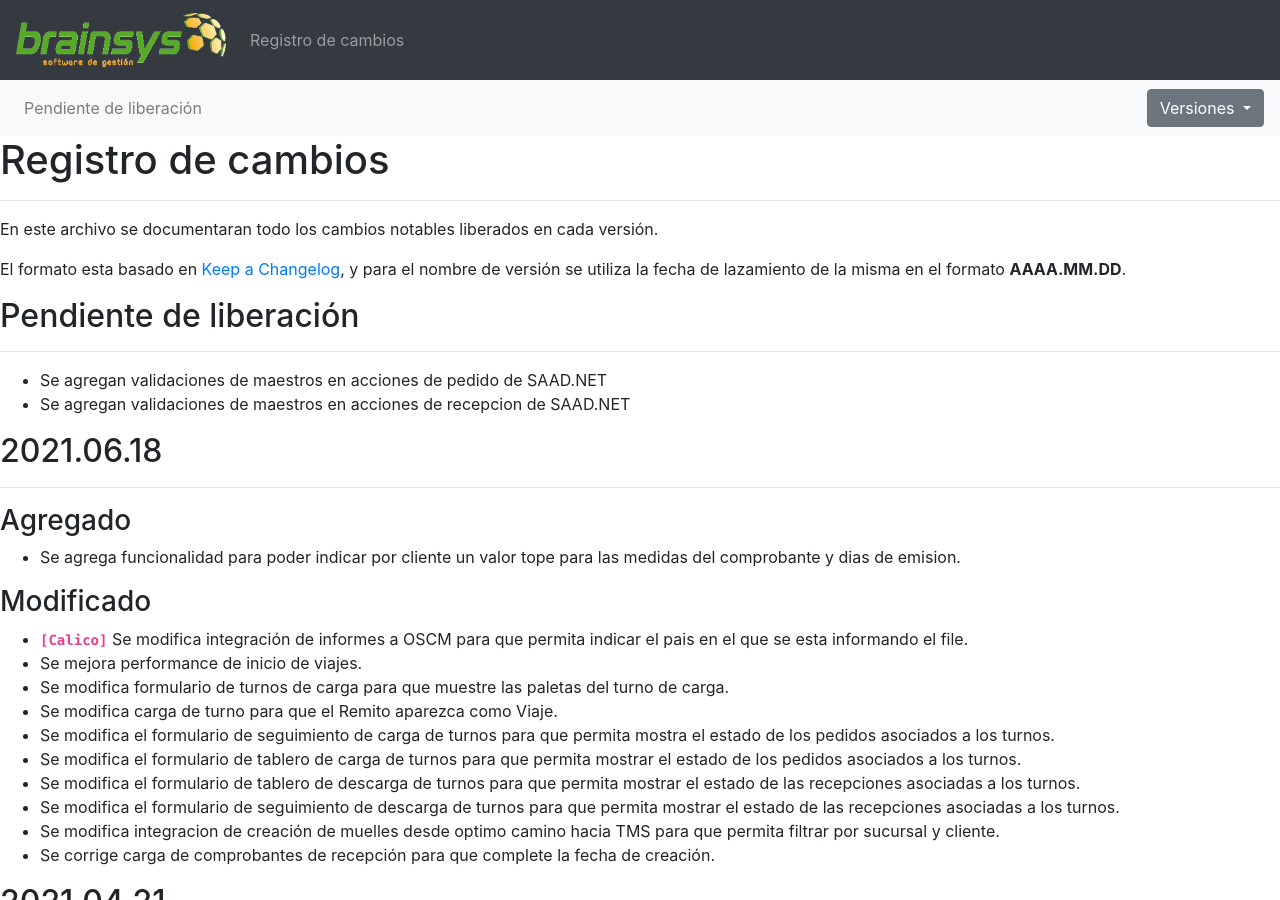
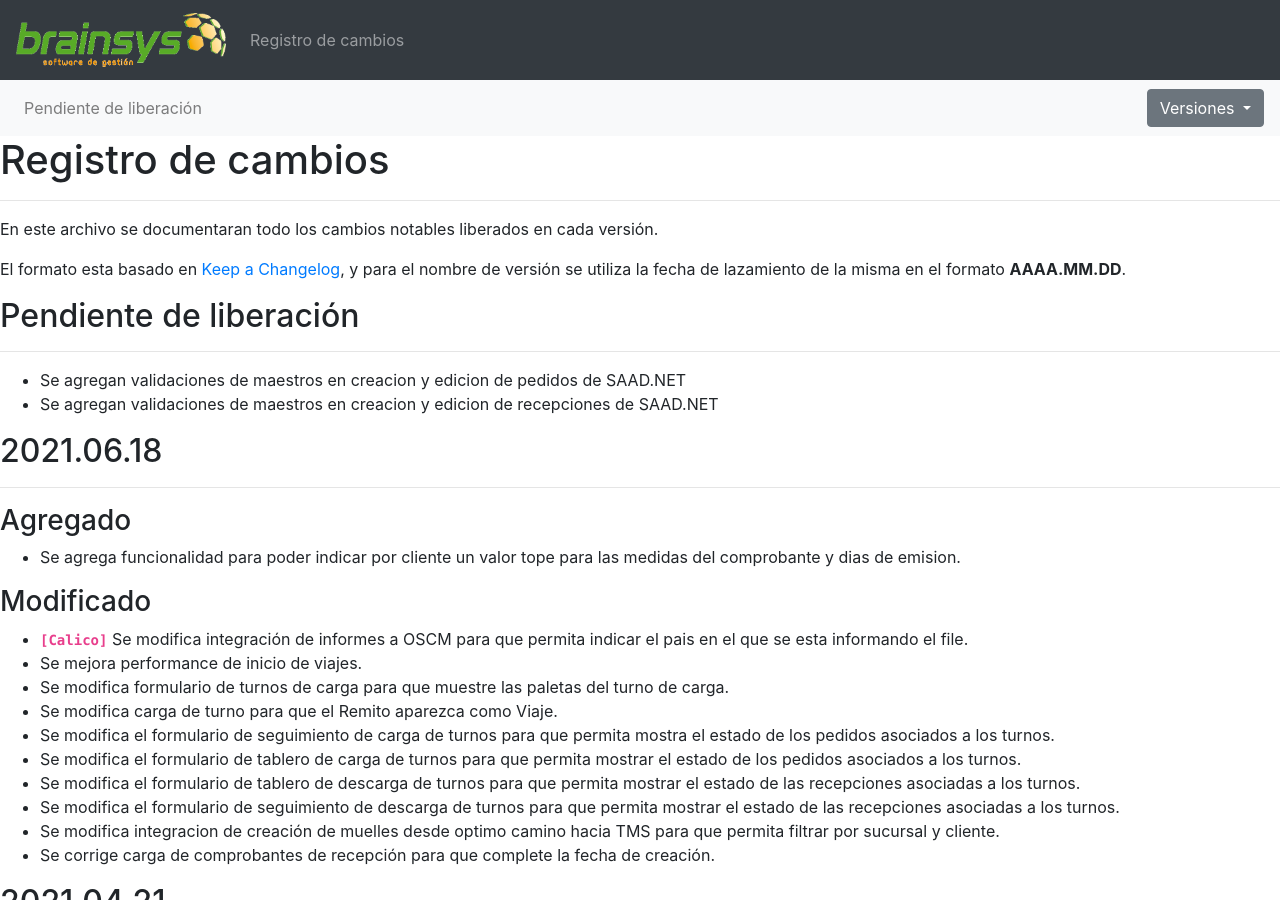
Before and after one commit to brainsys-arsaad/versionado, a Jekyll site: the page built from registro-cambios.markdown, in a window 1280 px wide and 900 px high. Built offline with Jekyll 4.4.1, drawn with Linux system fonts in a browser that asks for light colours.

Commit message:
Update registro-cambios.markdown

```diff
--- a/registro-cambios.markdown
+++ b/registro-cambios.markdown
@@ -41,8 +41,8 @@ El formato esta basado en [Keep a Changelog](https://keepachangelog.com/es-ES/1.
 
 ## Pendiente de liberación
 ---
-- Se agregan validaciones de maestros en acciones de pedido de SAAD.NET
-- Se agregan validaciones de maestros en acciones de recepcion de SAAD.NET
+- Se agregan validaciones de maestros en creacion y edicion de pedidos de SAAD.NET
+- Se agregan validaciones de maestros en creacion y edicion de recepciones de SAAD.NET
 
 ## 2021.06.18
 ---
```
